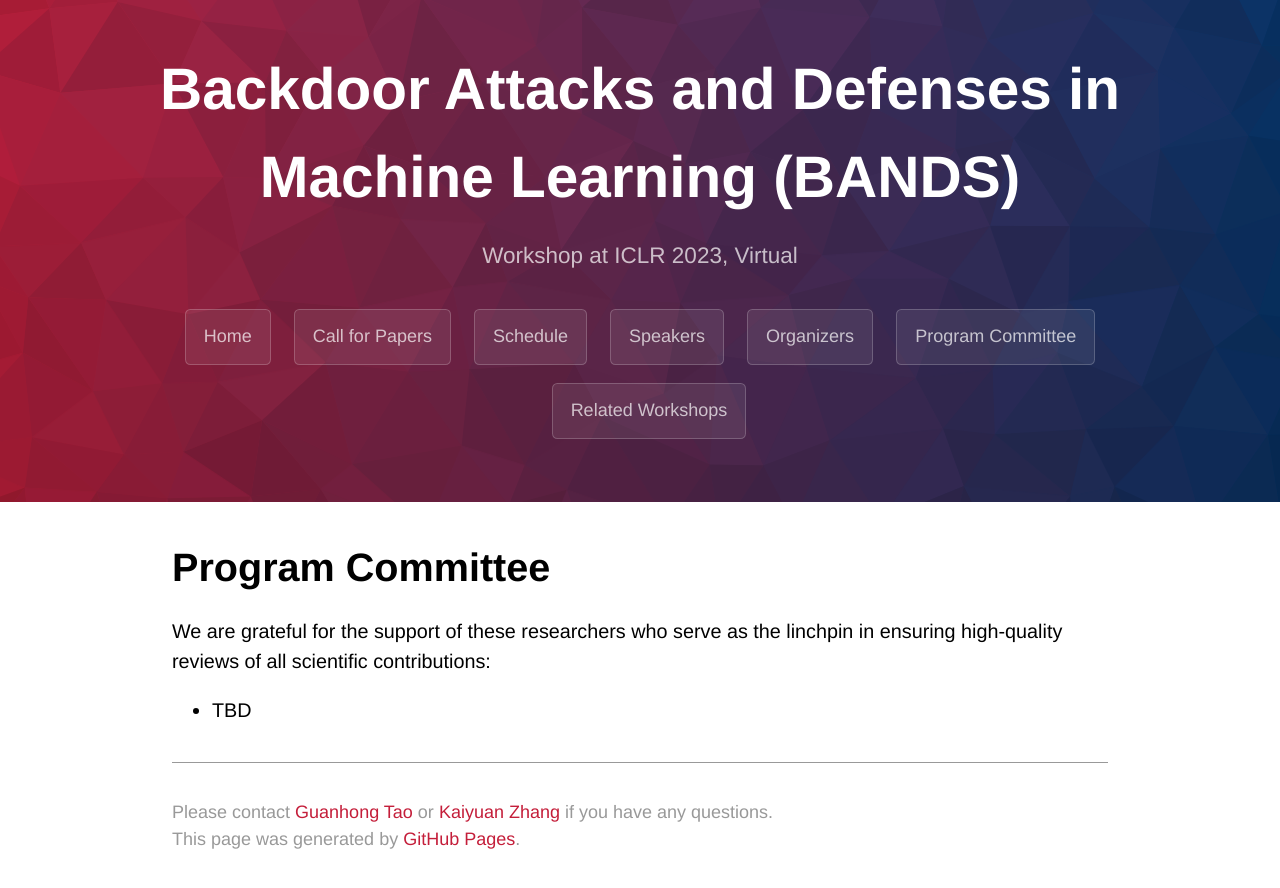
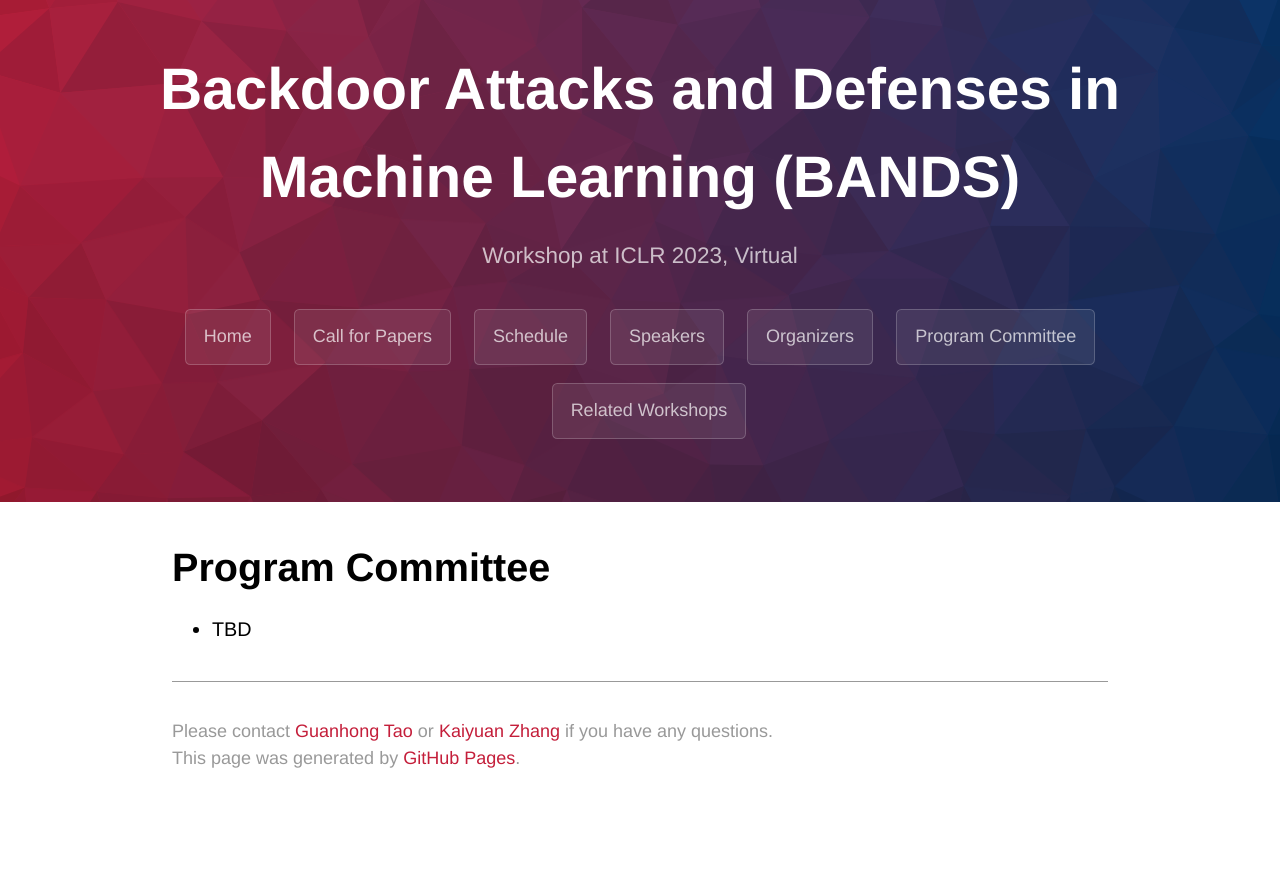
Before and after one commit to ICLR23-BANDS/ICLR23-BANDS.github.io, a Jekyll site: the page built from committee.md, in a window 1280 px wide. Shown: the top 888 px of the page. Built offline with Jekyll 4.4.1, drawn with Linux system fonts in a browser that asks for light colours; some web fonts are replaced; our own code applies the rules of GitHub Pages for plain Markdown files.

Commit message:
update pc

```diff
--- a/committee.md
+++ b/committee.md
@@ -4,6 +4,4 @@ layout: default
 
 # Program Committee
 
-We are grateful for the support of these researchers who serve as the linchpin in ensuring high-quality reviews of all scientific contributions:
-
 - TBD
```
